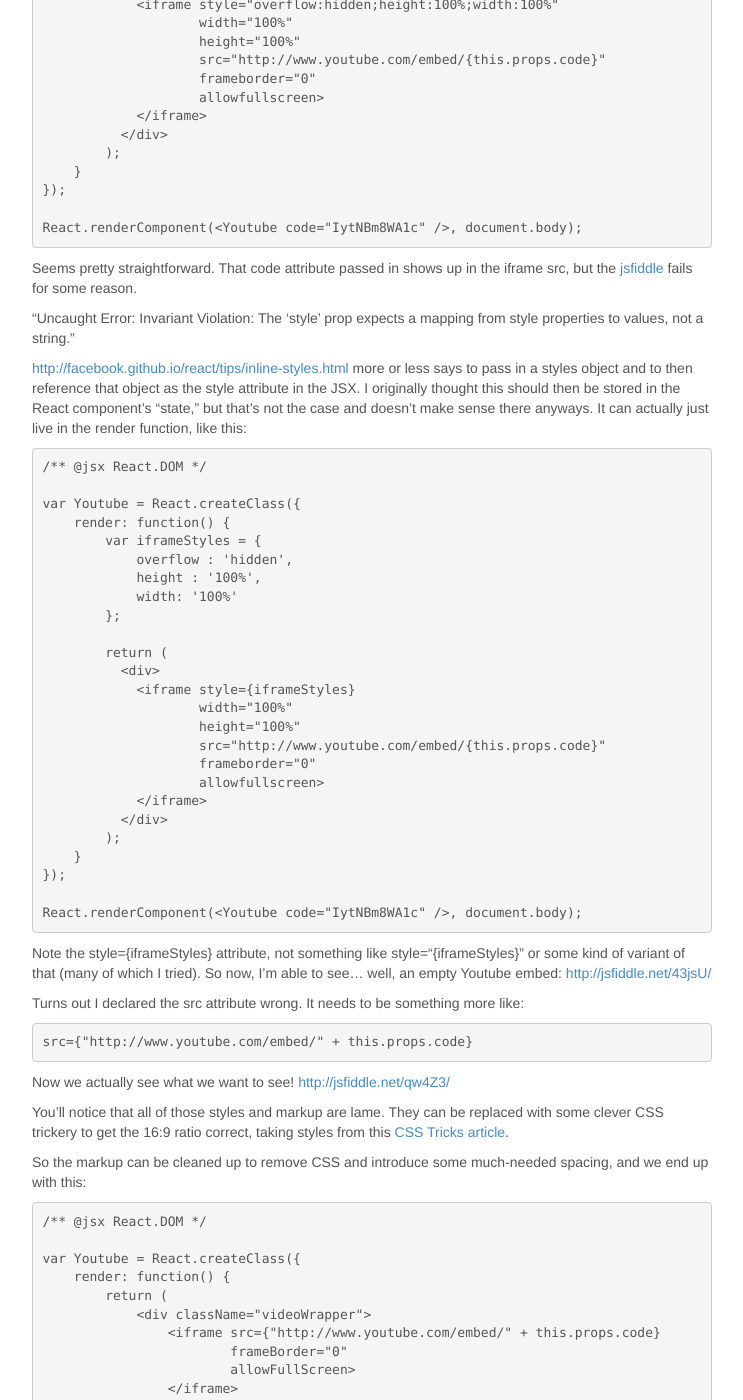
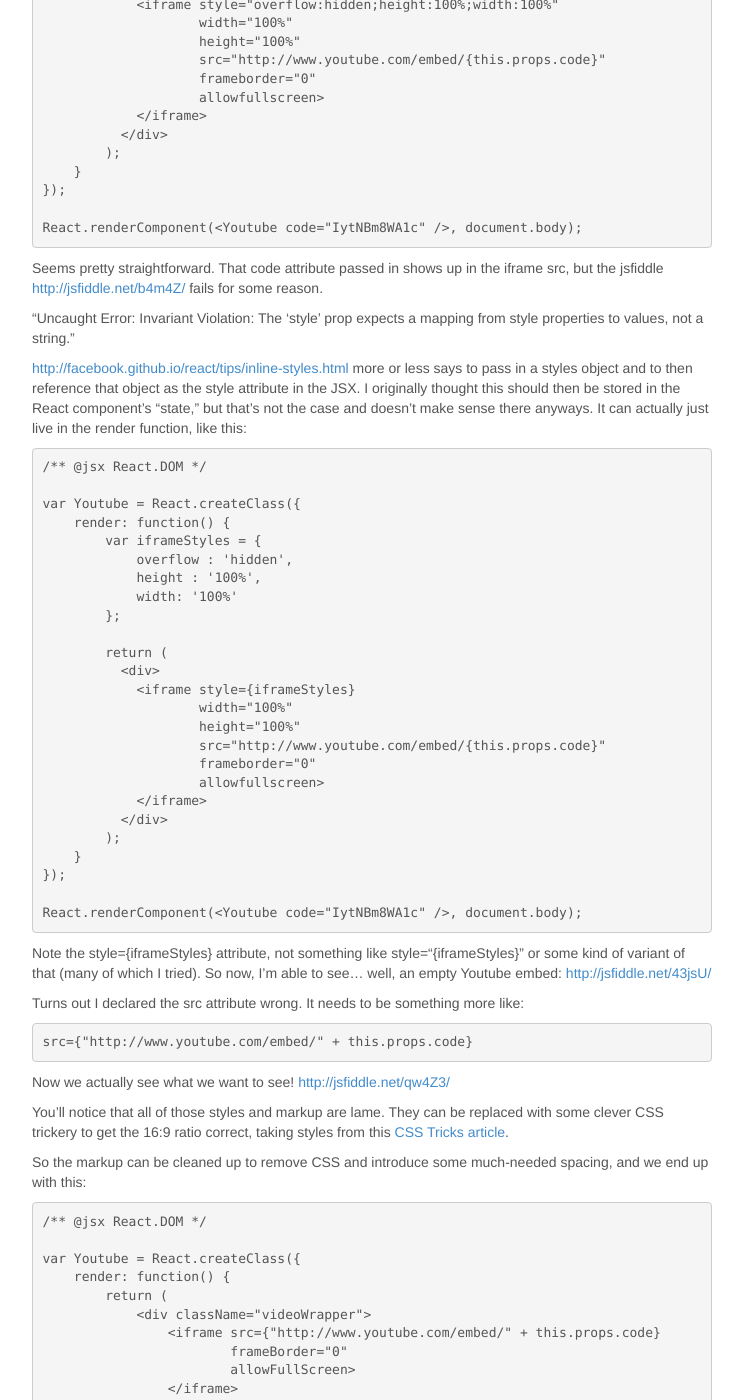
Before and after one commit to davidchang/davidandsuzi.com, a Jekyll site: the page built from _posts/2014-06-17-react-components-for-cat-videos.md, in a window 1280 px wide and 1400 px high, scrolled down 1108 px. Shown: the whole window, without its empty margins (268-1011 px from the left). Built offline with Jekyll 4.4.1, drawn with Linux system fonts in a browser that asks for light colours; comment, search, counter and statistics services are not loaded; some of the changed lines change nothing that is shown; some of the changed text lies outside the part shown.

Commit message:
fixing up react component post, standardizing jsfiddle linkage

```diff
--- a/_posts/2014-06-17-react-components-for-cat-videos.md
+++ b/_posts/2014-06-17-react-components-for-cat-videos.md
@@ -72,7 +72,7 @@
     React.renderComponent(<Youtube code="IytNBm8WA1c" />, document.body);
 
 
-Seems pretty straightforward. That code attribute passed in shows up in the iframe src, but the [jsfiddle](http://jsfiddle.net/b4m4Z/) fails for some reason.
+Seems pretty straightforward. That code attribute passed in shows up in the iframe src, but the jsfiddle [http://jsfiddle.net/b4m4Z/](http://jsfiddle.net/b4m4Z/) fails for some reason.
 
 "Uncaught Error: Invariant Violation: The 'style' prop expects a mapping from style properties to values, not a string.”
 
@@ -135,7 +135,7 @@
 
     React.renderComponent(<Youtube code="IytNBm8WA1c" />, document.body);
 
-JSFiddle is [here](http://jsfiddle.net/3sF8w/) with the complementary CSS. You’ll notice that a bunch of those iframe attributes got cleaned up, and that’s actually one very cool thing about React - I realized I was getting a bunch of console warnings asking me if I meant to use frameBorder or allowFullScreen or className over frame border and allowfullscreen and class.
+Here's the JSFiddle [http://jsfiddle.net/3sF8w/](http://jsfiddle.net/3sF8w/) with the complementary CSS. You’ll notice that a bunch of those iframe attributes got cleaned up, and that’s actually one very cool thing about React - I realized I was getting a bunch of console warnings asking me if I meant to use frameBorder or allowFullScreen or className over frame border and allowfullscreen and class.
 
 <hr>
 
```
